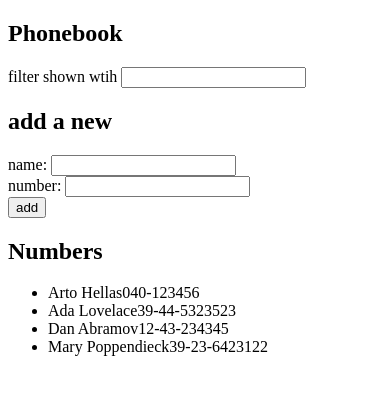
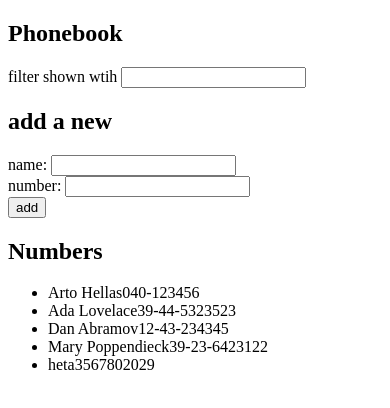
Before and after one commit to hrithikhadka/FullStack-Open, a React (Vite) app in the folder part2/phonebook/: page / in a window 390 px wide. Shown: the top 408 px of the page. Built offline with nearby package versions, Linux system fonts and the light colour scheme; data requests are answered from the project's data file.

Commit message:
2.12: The Phonebook step 7

```diff
--- a/part2/phonebook/db.json
+++ b/part2/phonebook/db.json
@@ -19,6 +19,11 @@
       "name": "Mary Poppendieck",
       "number": "39-23-6423122",
       "id": 4
+    },
+    {
+      "name": "heta",
+      "number": "3567802029",
+      "id": 5
     }
   ]
 }
--- a/part2/phonebook/src/App.jsx
+++ b/part2/phonebook/src/App.jsx
@@ -79,7 +79,13 @@ const App = () => {
     if (checkName) {
       alert(`${newName} is already added to phonebook`);
     } else {
-      setPersons([...persons, { name: newName, number: newNumber }]);
+      const newPerson = { name: newName, number: newNumber };
+      //make POST request to the server endpoint with newPerson data
+      axios
+        .post("http://localhost:3001/persons", newPerson)
+        .then((response) => {
+          setPersons([...persons, response.data]);
+        });
     }
     setNewName("");
     setNewNumber("");
```
